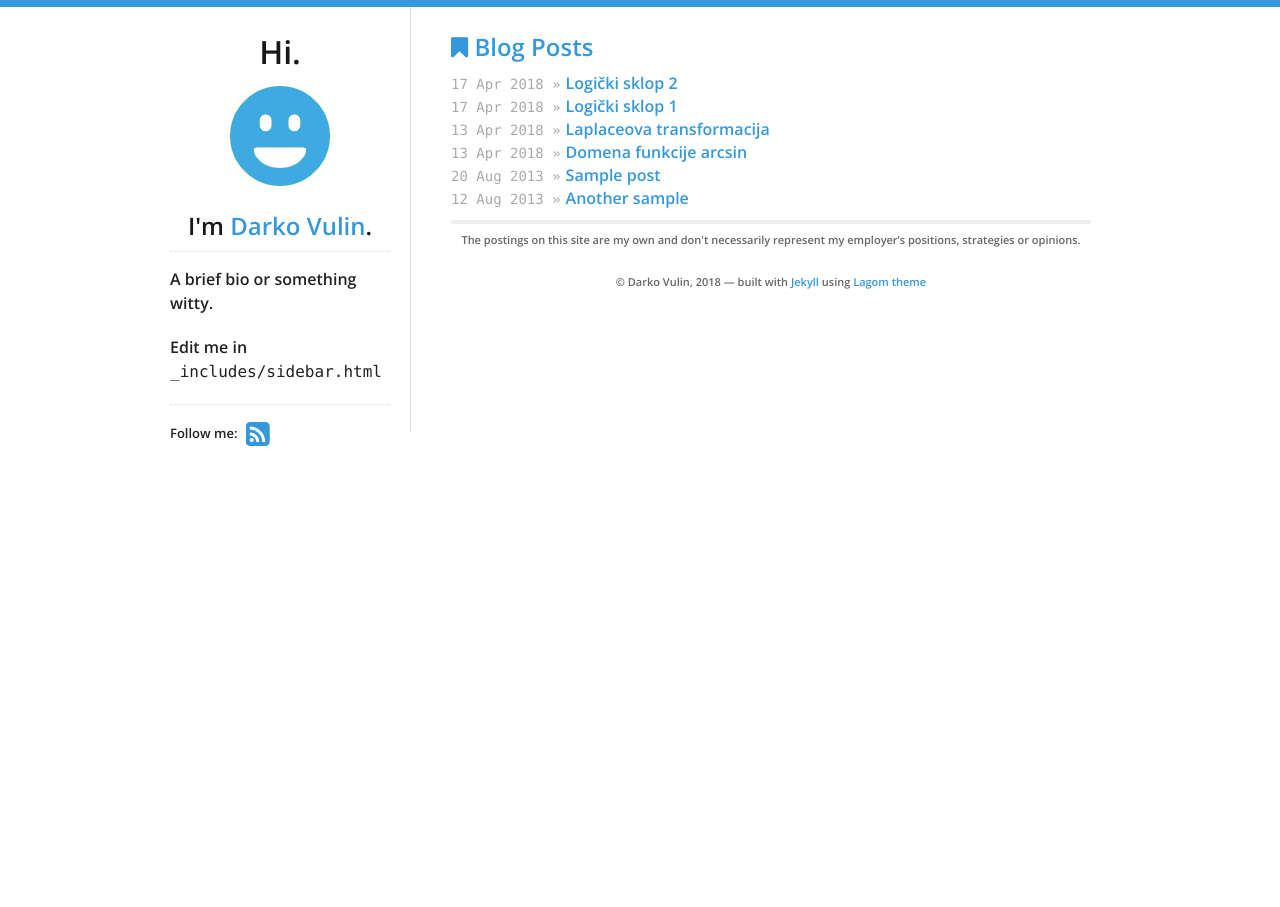
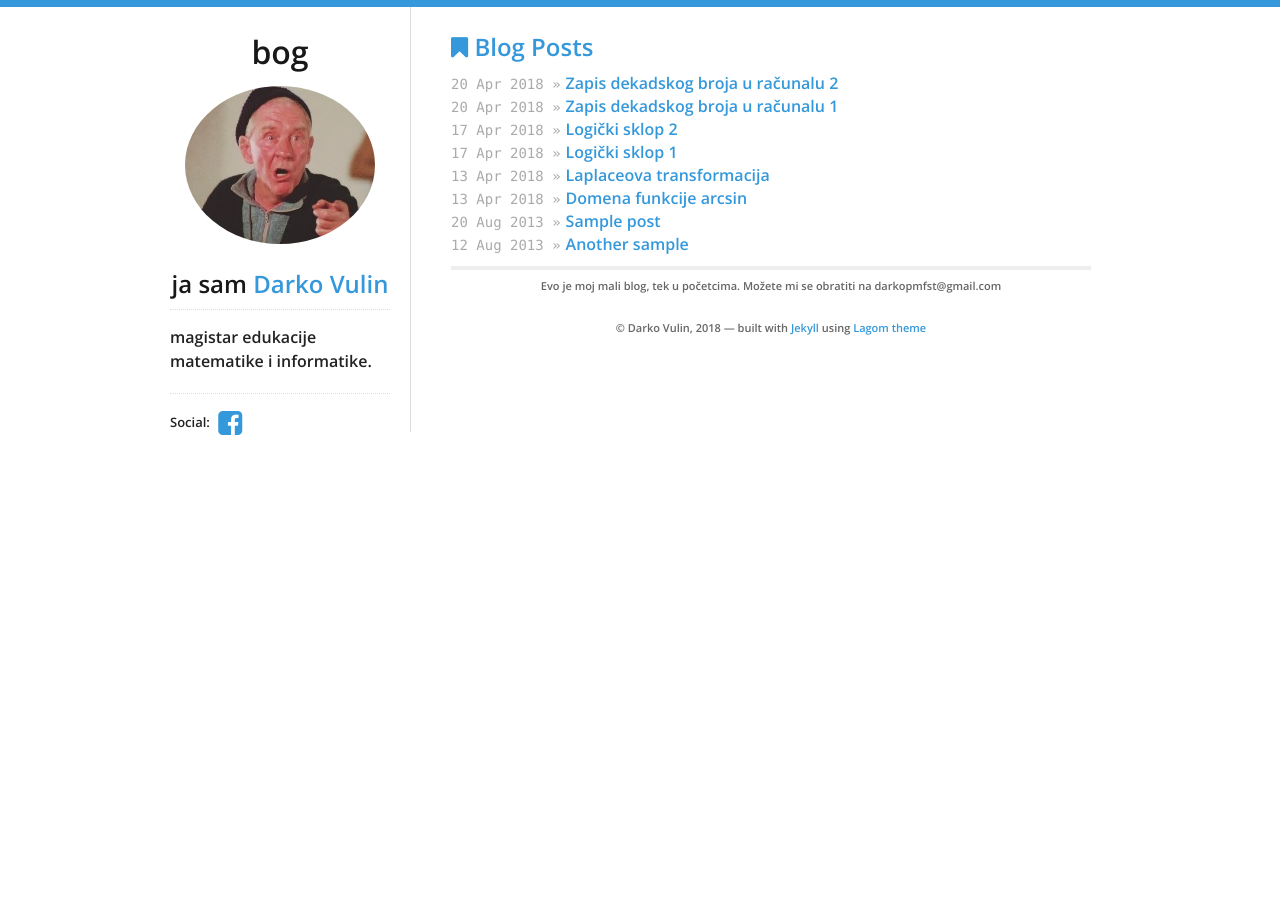
Before and after one commit to rijesimi/rijesimi.github.io, a Jekyll site: the page built from index.html, in a window 1280 px wide. Built offline with Jekyll 4.4.1, drawn with Linux system fonts in a browser that asks for light colours.

Commit message:
Dodana još dva zadatka i promjenjena slika i još neke stvari

```diff
--- a/_data/theme.yml
+++ b/_data/theme.yml
@@ -11,7 +11,7 @@ social:
   #stackexchange: 348619
   #stackoverflow: 348619
   #twitter: _swanson
-  #facebook: zuck
+  facebook: darko-vulin
   #tumblr: animalygifs
   #linkedin: philipjagielski
   #gplus: 110552447039675960964
--- a/_includes/css/screen.css
+++ b/_includes/css/screen.css
@@ -186,6 +186,7 @@ nav h1, nav h2 {
 
 #logo, #gravatar {
   margin-bottom: 25px;
+  border-radius: 50%;
 }
 
 #gravatar {
--- a/_includes/footer.html
+++ b/_includes/footer.html
@@ -1,8 +1,7 @@
 <div class="disclaimer">
   {% if site.data.theme.show_disclaimer %}
   <p>
-    The postings on this site are my own and don't necessarily represent my
-    employer’s positions, strategies or opinions.
+    Evo je moj mali blog, tek u početcima. Možete mi se obratiti na darkopmfst@gmail.com
   </p>
   {% endif %}
 
--- a/_includes/sidebar.html
+++ b/_includes/sidebar.html
@@ -1,5 +1,5 @@
 <nav>
-  <h1>Hi.</h1>
+  <h1>bog</h1>
   <a href="/">
     {% if site.data.theme.social.gravatar %}
     <img src="http://www.gravatar.com/avatar/{{ site.data.theme.social.gravatar }}?s=200" id="gravatar" alt="My photo"/>
@@ -7,12 +7,12 @@
     <img src="/logo.png" id="logo" alt="Blog logo"/>
     {% endif %}
   </a>
-  <h2>I'm <a href="/">{{ site.data.theme.name }}</a>.</h2>
+  <h2>ja sam <a href="/">{{ site.data.theme.name }}</a></h2>
   <div id="bio">
-    <p>A brief bio or something witty.</p>
-    <p>
+    <p>magistar edukacije matematike i informatike.</p>
+    <!--<p>
       Edit me in <code>_includes/sidebar.html</code>
-    </p>
+    </p> -->
   </div>
   <div id="social">
     {% include social.html %}
--- a/_includes/social.html
+++ b/_includes/social.html
@@ -1,74 +1,8 @@
-Follow me:
+Social:
 <div id="stalker">
-  {% if site.data.theme.social.github %}
-  <a title="{{ site.data.theme.social.github }} on Github" href="https://github.com/{{ site.data.theme.social.github }}">
-    <i class="fa fa-github-square"></i>
-  </a>
-  {% endif %}
-
-  {% if site.data.theme.social.bitbucket %}
-  <a title="{{ site.data.theme.social.bitbucket }} on Bitbucket" href="https://bitbucket.com/{{ site.data.theme.social.bitbucket }}/">
-    <i class="fa fa-bitbucket-square"></i>
-  </a>
-  {% endif %}
-
-  {% if site.data.theme.social.hacker_news %}
-  <a title="{{ site.data.theme.social.hacker_news }} on Hacker News" href="https://news.ycombinator.com/user?id={{site.data.theme.social.hacker_news }}">
-     <i class="fa fa-hacker-news"></i>
-  </a>
-  {% endif %}
-
-  {% if site.data.theme.social.stackexchange %}
-  <a title="{{ site.data.theme.name }} on Stack Exchange" href="https://stackexchange.com/users/{{site.data.theme.social.stackexchange }}">
-    <i class="fa fa-stack-exchange"></i>
-  </a>
-  {% endif %}
-
-  {% if site.data.theme.social.stackoverflow %}
-  <a title="{{ site.data.theme.name }} on Stack Overflow" href="http://stackoverflow.com/users/{{site.data.theme.social.stackoverflow }}">
-    <i class="fa fa-stack-overflow"></i>
-  </a>
-  {% endif %}
-
-  {% if site.data.theme.social.twitter %}
-  <a title="{{ site.data.theme.social.twitter }} on Twitter" href="https://twitter.com/{{ site.data.theme.social.twitter }}">
-    <i class="fa fa-twitter-square"></i>
-  </a>
-  {% endif %}
-
   {% if site.data.theme.social.facebook %}
   <a title="{{ site.data.theme.name }} on Facebook" href="https://facebook.com/{{ site.data.theme.social.facebook }}">
     <i class="fa fa-facebook-square"></i>
   </a>
   {% endif %}
-
-  {% if site.data.theme.social.tumblr %}
-  <a title="{{ site.data.theme.name }} on tumblr" href="https://{{ site.data.theme.social.tumblr }}.tumblr.com">
-    <i class="fa fa-tumblr-square"></i>
-  </a>
-  {% endif %}
-
-  {% if site.data.theme.social.linkedin %}
-  <a title="{{ site.data.theme.name }} on LinkedIn" href="https://www.linkedin.com/in/{{ site.data.theme.social.linkedin }}">
-    <i class="fa fa-linkedin-square"></i>
-  </a>
-  {% endif %}
-
-  {% if site.data.theme.social.gplus %}
-  <a title="{{ site.data.theme.name }} on Google Plus" href="https://plus.google.com/{{ site.data.theme.social.gplus }}">
-    <i class="fa fa-google-plus-square"></i>
-  </a>
-  {% endif %}
-
-  {% if site.data.theme.social.flickr %}
-  <a title="{{ site.data.theme.name }} on Flickr" href="https://www.flickr.com/photos/{{ site.data.theme.social.flickr }}">
-    <i class="fa fa-flickr"></i>
-  </a>
-  {% endif %}
-
-  {% if site.data.theme.show_atom_feed %}
-  <a title="Atom feed" id="atom" href="/atom.xml">
-    <i class="fa fa-rss-square"></i>
-  </a>
-  {% endif %}
 </div>
```
Also changed, not shown: _posts/2018-04-20-zapis-dekadskog-broja-u-računalu-1.md (added, +29 -0 lines), _posts/2018-04-20-zapis-dekadskog-broja-u-računalu-2.md (added, +16 -0 lines), logo.png.
